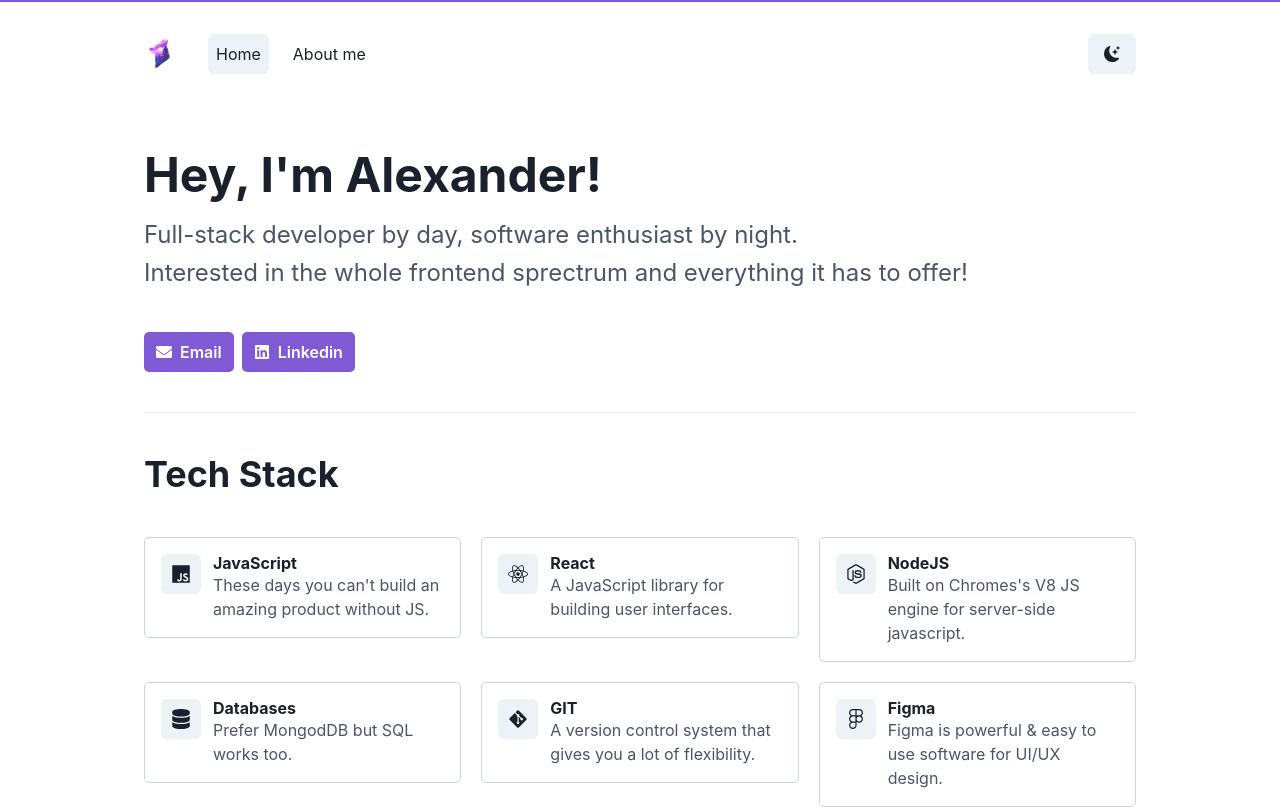
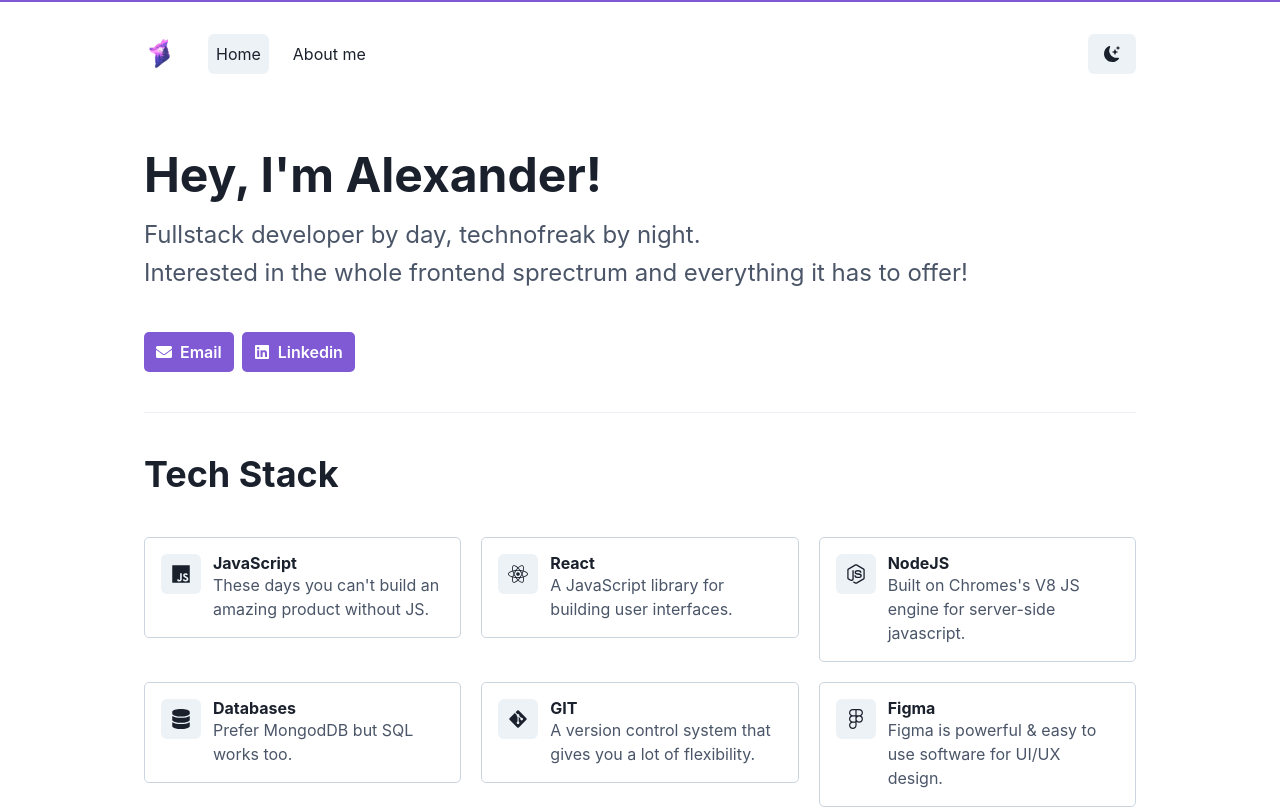
Before and after one commit to brorminskij/portfolio, a Next.js app: page / in a window 1280 px wide. Shown: the top 809 px of the page. Built offline with nearby package versions, Linux system fonts and the light colour scheme.

Commit message:
Changed some text in the profile

```diff
--- a/components/pages/index/Profile.tsx
+++ b/components/pages/index/Profile.tsx
@@ -15,7 +15,7 @@ import Paragraph from "../../Paragraph";
 const Profile = () => {
   const [toggle, setToggle] = useBoolean();
   const [welcomeMessage, setWelcomeMessage] = useState([
-    "Full-stack developer by day, software enthusiast by night. ",
+    "Fullstack developer by day, technofreak by night. ",
     "Interested in the whole frontend sprectrum and everything it has to offer!",
   ]);
 
@@ -29,7 +29,7 @@ const Profile = () => {
           _hover={{ cursor: "pointer" }}
           onClick={setToggle.toggle}
         >
-          Hey, I'm {!toggle ? "Alexander" : "Borminskij"}!
+          Hey, I'm Alexander!
         </Heading>
         {welcomeMessage.map((i, index) => {
           return (
```
